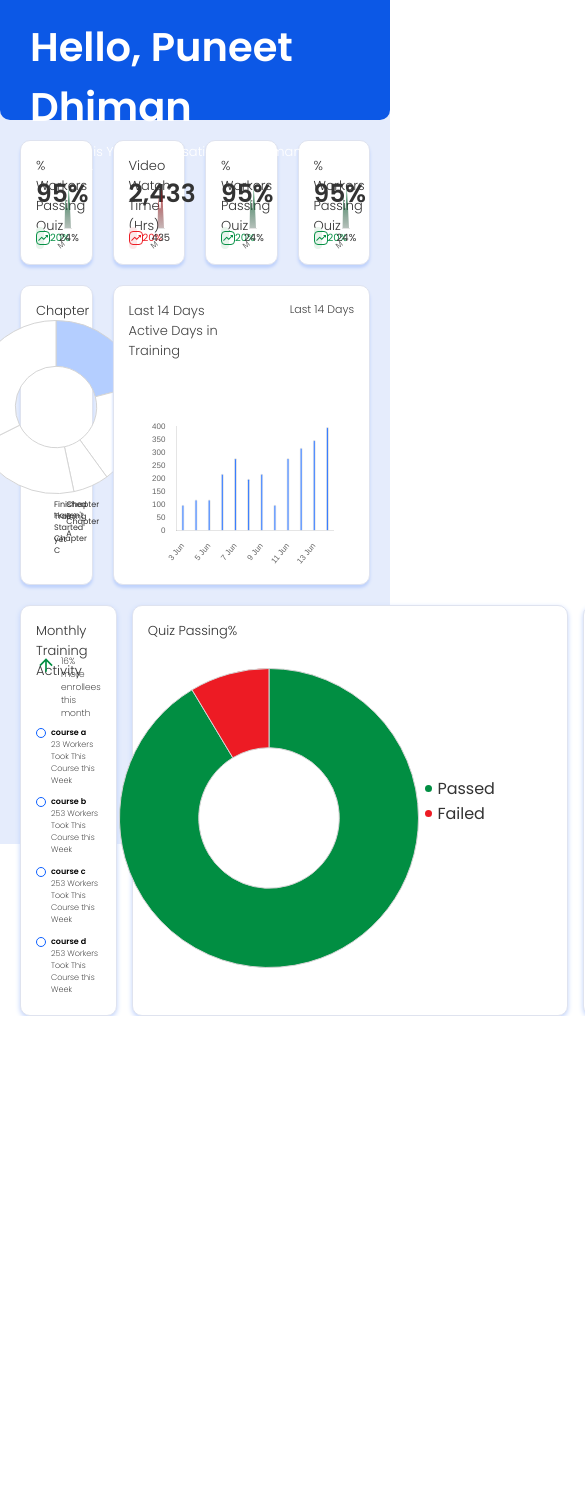
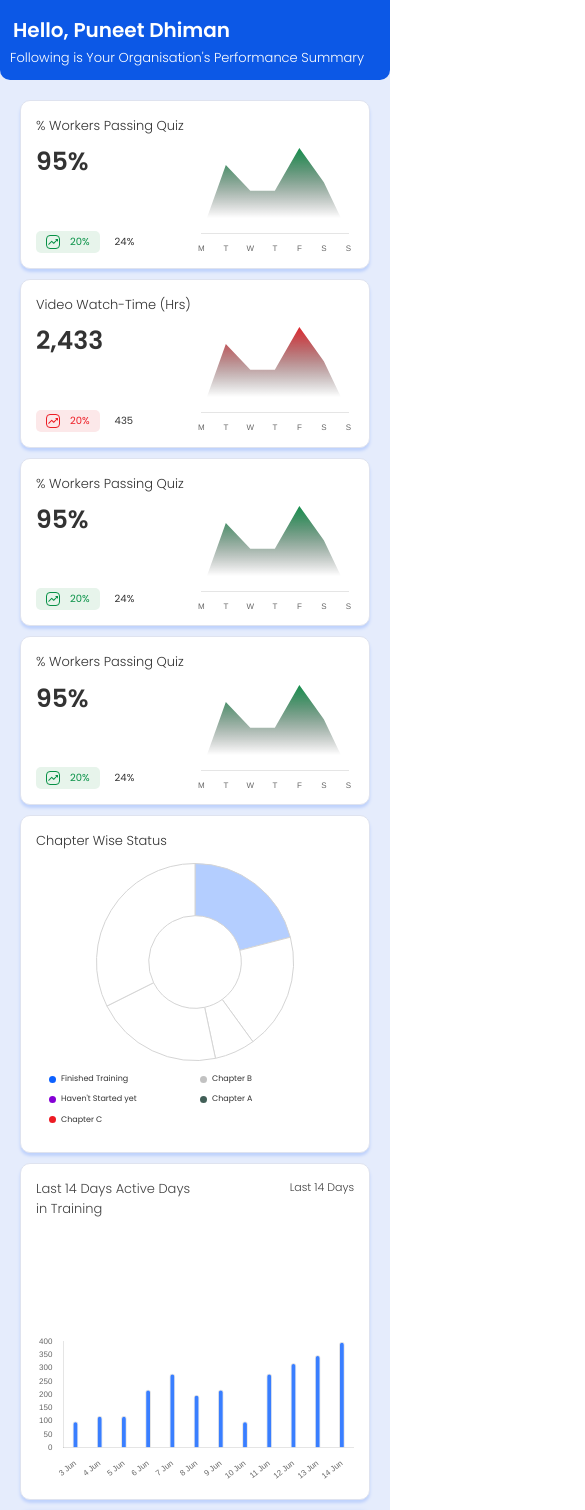
Before and after one commit to 26abhaykumarsingh/chaabi-assignment, a React (Create React App) app: page / in a window 390 px wide. Shown: the top 1510 px of the page, 585 px wide, since content can reach past the window. Before the commit the page ends 1016 px from the top, so only its background shows below. Built offline with nearby package versions, Linux system fonts and the light colour scheme.

Commit message:
Add Responsivity

```diff
--- a/src/App.css
+++ b/src/App.css
@@ -33,8 +33,12 @@
   width: 80vw;
 }
 
-@media screen and (max-width: 1216px) {
+@media screen and (max-width: 1332px) {
   .charts {
     width: 100vw;
   }
+
+  .charts {
+    height: fit-content;
+  }
 }
--- a/src/components/BarGraphSection.css
+++ b/src/components/BarGraphSection.css
@@ -45,3 +45,9 @@
   height: 100%;
   width: 100%;
 }
+
+@media screen and (max-width: 480px) {
+  .graphh {
+    padding: 0;
+  }
+}
--- a/src/components/Charts.css
+++ b/src/components/Charts.css
@@ -15,6 +15,10 @@
   border-radius: 10px;
   border: 1px solid #dfe3ef;
   box-shadow: 0px 3px 3px #bfd2fc;
+}
+
+.child:hover {
+  box-shadow: 0px 5px 4px #bfd2fc;
 }
 
 .one {
@@ -66,3 +70,135 @@
   border: 1px solid #dfe3ef;
   box-shadow: 0px 2px 5px #bfd2fc;
 }
+
+@media screen and (max-width: 1009px) {
+  .charts {
+    grid-template-rows: 15vh 15vh 35vh 35vh 80vh;
+    grid-template-columns: repeat(2, minmax(0, 1fr));
+  }
+
+  .one {
+    grid-column: 1/2;
+    grid-row: 1/2;
+  }
+
+  .two {
+    grid-column: 2/3;
+    grid-row: 1/2;
+  }
+
+  .three {
+    grid-column: 1/2;
+    grid-row: 2/3;
+  }
+
+  .four {
+    grid-column: 2/3;
+    grid-row: 2/3;
+  }
+
+  .five {
+    grid-column: 1/3;
+    grid-row: 4/5;
+    width: 50vw;
+    margin: 0 auto;
+  }
+
+  .six {
+    grid-column: 1/3;
+    grid-row: 3/4;
+  }
+
+  .seven {
+    grid-column: 1/3;
+    grid-row: 5/6;
+
+    display: grid;
+
+    grid-template-rows: 35vh 35vh;
+    grid-template-columns: minmax(0, 1fr) minmax(0, 1.2fr);
+  }
+
+  .sevenOne {
+    grid-row: 1/2;
+    grid-column: 1/2;
+  }
+
+  .sevenTwo {
+    grid-row: 1/2;
+    grid-column: 2/3;
+  }
+
+  .sevenThree {
+    grid-row: 2/3;
+    grid-column: 1/3;
+  }
+}
+
+@media screen and (max-width: 480px) {
+  .charts {
+    grid-template-rows: 20vh 20vh 20vh 20vh 40vh 40vh 125vh;
+    grid-template-columns: minmax(0, 100vw);
+    gap: 10px;
+  }
+
+  .one {
+    grid-column: 1/2;
+    grid-row: 1/2;
+  }
+
+  .two {
+    grid-column: 1/2;
+    grid-row: 2/3;
+  }
+
+  .three {
+    grid-column: 1/2;
+    grid-row: 3/4;
+  }
+
+  .four {
+    grid-column: 1/2;
+    grid-row: 4/5;
+  }
+
+  .five {
+    grid-column: 1/2;
+    grid-row: 5/6;
+    width: 100%;
+    margin: 0 0;
+  }
+
+  .six {
+    grid-column: 1/2;
+    grid-row: 6/7;
+  }
+
+  .seven {
+    grid-column: 1/2;
+    grid-row: 7/8;
+    width: 100%;
+    display: grid;
+    grid-template-rows: 40vh 42vh 40vh;
+    grid-template-columns: 100%;
+    gap: 10px;
+  }
+
+  .sevenOne {
+    grid-column: 1/2;
+    grid-row: 1/2;
+    width: 100%;
+  }
+
+  .sevenTwo {
+    grid-column: 1/2;
+    grid-row: 2/3;
+    width: 100%;
+  }
+
+  .sevenThree {
+    grid-column: 1/2;
+    grid-row: 3/4;
+    width: 100%;
+  }
+}
--- a/src/components/DonutChartSection.css
+++ b/src/components/DonutChartSection.css
@@ -62,3 +62,9 @@
 .circle5 {
   background-color: #ed1b24;
 }
+
+@media screen and (max-width: 1009px) {
+  .headinggg {
+    margin-bottom: 10px;
+  }
+}
--- a/src/components/DonutLowerChart.css
+++ b/src/components/DonutLowerChart.css
@@ -37,6 +37,9 @@
   display: flex;
   flex-direction: column;
   justify-content: center;
+  font-size: 8px;
+  font-family: "Poppins", sans-serif;
+  font-weight: 1000;
 }
 
 .second > div {
@@ -52,3 +55,35 @@
 .circle7 {
   background-color: #ed1b24;
 }
+
+@media screen and (max-width: 577px) {
+  .second {
+    padding-left: 0;
+  }
+}
+
+@media screen and (max-width: 480px) {
+  .second {
+    padding-left: 20px;
+  }
+
+  .down {
+    display: flex;
+    flex-direction: column;
+  }
+
+  .second {
+    display: flex;
+    flex-direction: row;
+    justify-content: center;
+    align-items: center;
+    padding-left: 0;
+    width: 100%;
+  }
+
+  .chartt {
+    width: 100%;
+    margin-top: 3px;
+    margin-bottom: 3px;
+  }
+}
--- a/src/components/Header.css
+++ b/src/components/Header.css
@@ -23,8 +23,26 @@ h6 {
   font-weight: 300;
 }
 
-@media screen and (max-width: 1216px) {
+@media screen and (max-width: 1332px) {
   .header {
     width: 100vw;
   }
 }
+
+@media screen and (max-width: 470px) {
+  .header {
+    width: 100vw;
+    height: 80px;
+    padding: 0;
+    padding-left: 10px;
+    display: flex;
+    flex-direction: column;
+    /* align-items: center; */
+    justify-content: center;
+  }
+
+  h1 {
+    font-size: 20px;
+    margin: 3px;
+  }
+}
--- a/src/components/MonthlyTrainingSection.css
+++ b/src/components/MonthlyTrainingSection.css
@@ -73,3 +73,13 @@
   color: #018e42;
   margin-right: 5px;
 }
+
+@media screen and (max-width: 480px) {
+  .listContainer {
+    margin: 0 auto;
+  }
+
+  .subHeading {
+    margin: 0 auto;
+  }
+}
--- a/src/components/Sidebar.css
+++ b/src/components/Sidebar.css
@@ -21,7 +21,7 @@
   margin-bottom: 13px;
 }
 
-@media screen and (max-width: 1216px) {
+@media screen and (max-width: 1332px) {
   .sidebar {
     display: none;
   }
--- a/src/components/SidebarOption.css
+++ b/src/components/SidebarOption.css
@@ -32,4 +32,5 @@ h2 {
 
 .sidebarOption--active:hover {
   background-color: #0c58e6;
+  color: white;
 }
```
